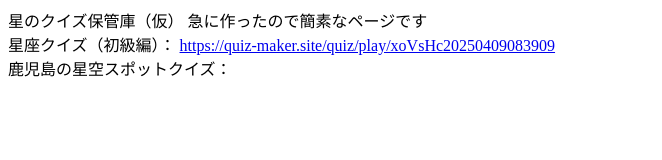
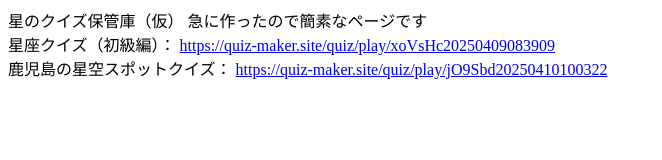
Before and after one commit to yaza88-hub/yaza88-hub.github.io, a plain HTML site: page index.htm in a window 1280 px wide. Shown: the whole page, without its empty margins (0-662 px from the left). Drawn offline with Linux system fonts and the light colour scheme.

Commit message:
Update index.htm

```diff
--- a/index.htm
+++ b/index.htm
@@ -6,4 +6,5 @@
       星座クイズ（初級編）：
     <a href = 'https://quiz-maker.site/quiz/play/xoVsHc20250409083909'>https://quiz-maker.site/quiz/play/xoVsHc20250409083909</a> <br />
     鹿児島の星空スポットクイズ：
+    <a href = 'https://quiz-maker.site/quiz/play/jO9Sbd20250410100322'>https://quiz-maker.site/quiz/play/jO9Sbd20250410100322</a> <br />
    </head>
```
